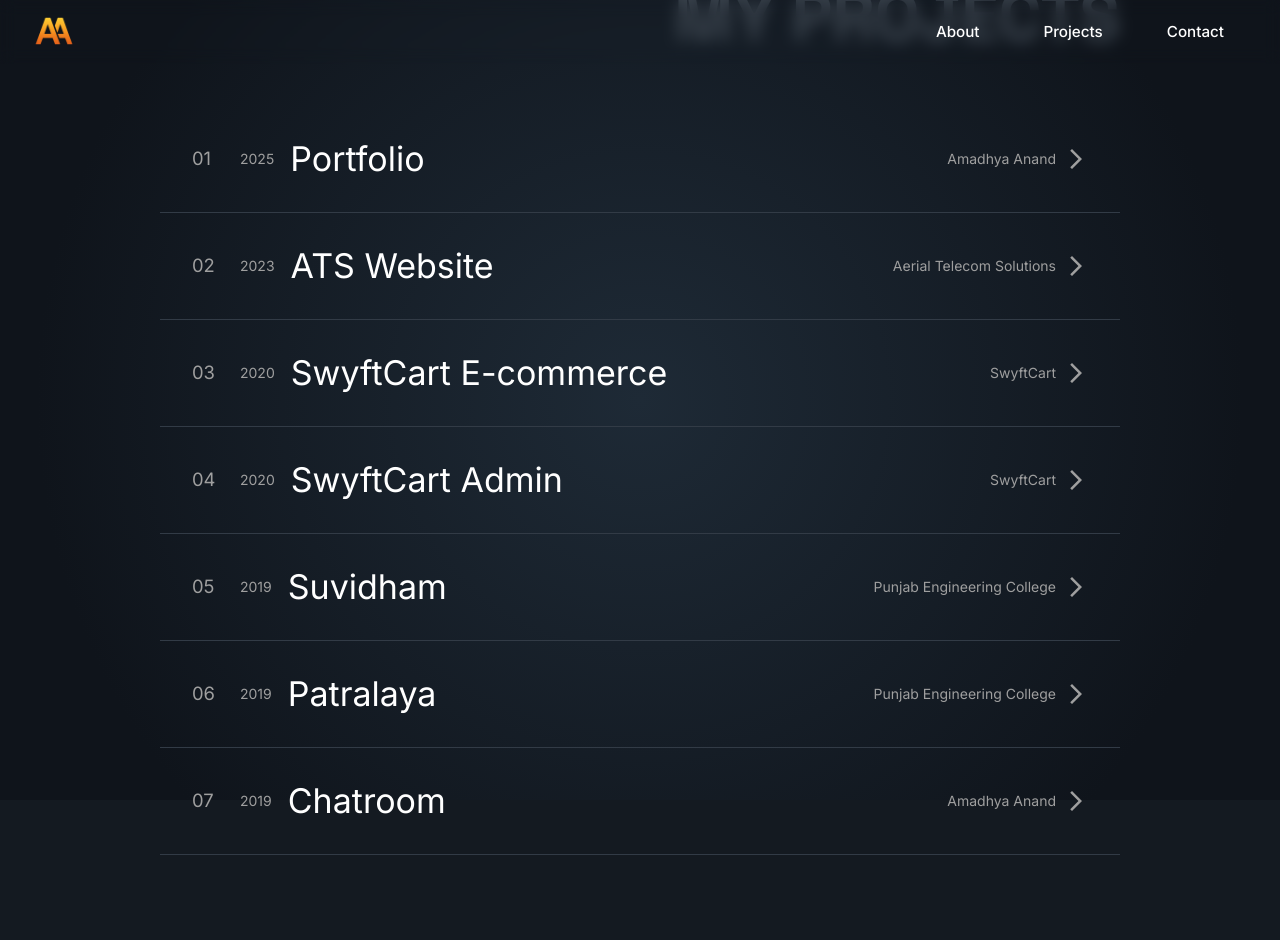
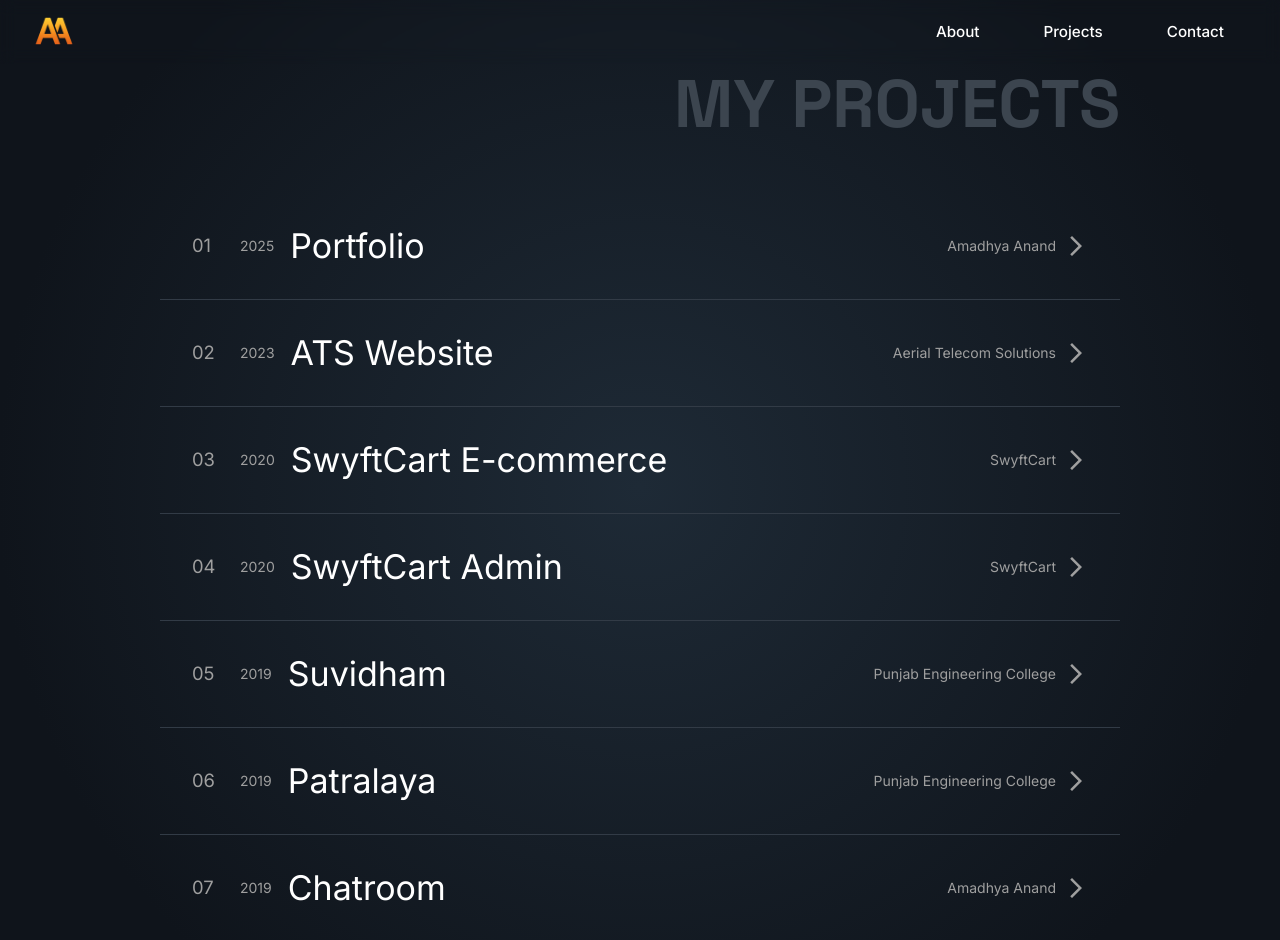
Before and after one commit to amadhya02/Portfolio, a React (Create React App) app: page /projects in a window 1280 px wide. Shown: the top 940 px of the page. Before the commit the page ends 855 px from the top, so only its background shows below. Built offline with nearby package versions, Linux system fonts and the light colour scheme.

Commit message:
fixed header

```diff
--- a/src/pages/projects/index.js
+++ b/src/pages/projects/index.js
@@ -18,7 +18,7 @@
       <SectionContainer
         id="projects"
         sx={{
-          height: '100vh',
+          minHeight: '100vh',
           display: 'flex',
           justifyContent: 'center',
           flexDirection: 'column',
```
